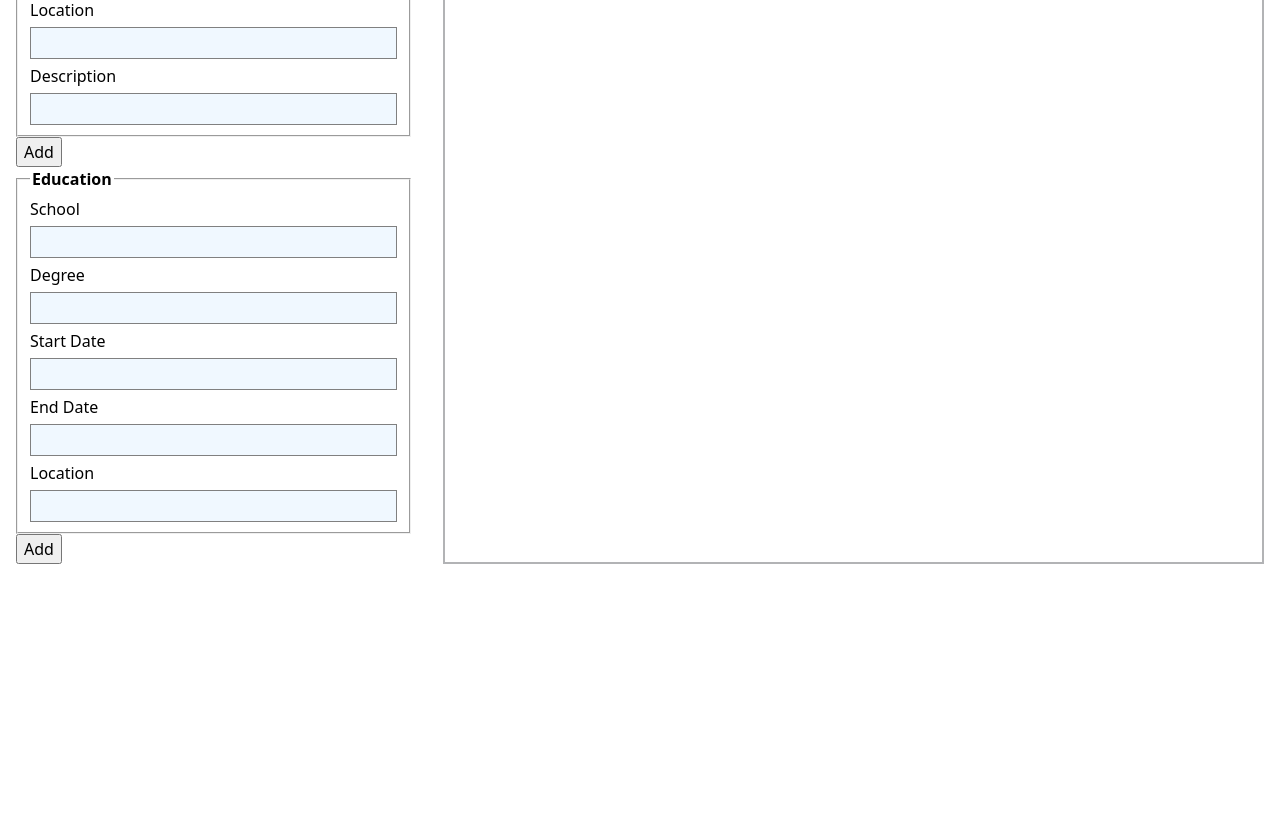
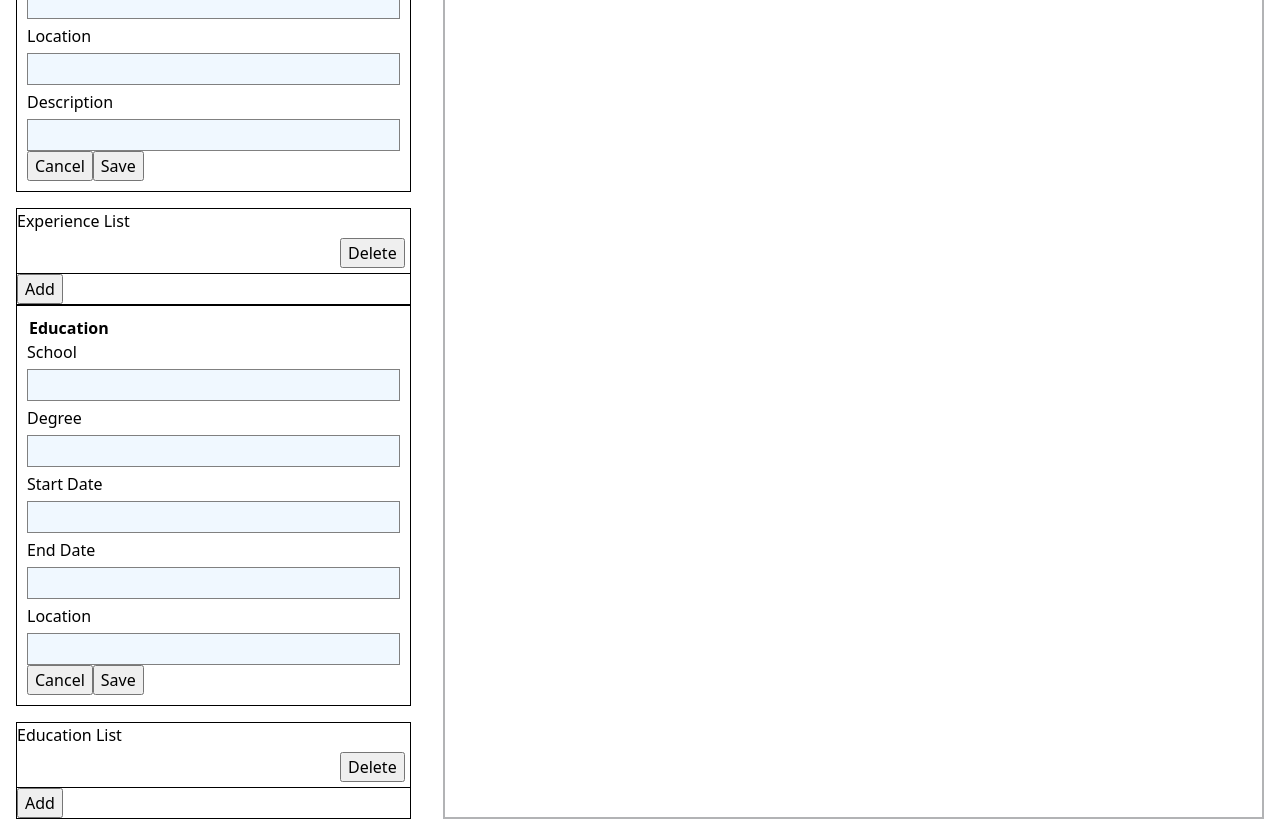
Before and after one commit to CopyypoC/odin-cv-application, a React (Vite) app: page / in a window 1280 px wide. Shown: the part 660-1495 px from the top of the page. Before the commit the page ends 1240 px from the top, so only its background shows below. Built offline with nearby package versions, Linux system fonts and the light colour scheme.

Commit message:
feat: add form buttons

```diff
--- a/src/components/EducationForm.jsx
+++ b/src/components/EducationForm.jsx
@@ -4,7 +4,6 @@ export function EducationForm({ educationItem, onChange, dataMap }) {
 
   return (
     <form className="cv-form edu-form">
-      <fieldset>
       <legend>Education</legend>
 
       <div className="edu-form-data" data-uuid={educationItem.id}>
@@ -14,12 +13,7 @@ export function EducationForm({ educationItem, onChange, dataMap }) {
           id="school"
           name="school"
           onChange={(e) => {
-              onChange(
-                educationData,
-                e,
-                setEducationData,
-                educationItem.section
-              );
+            onChange(educationData, e, setEducationData, educationItem.section);
           }}
           value={educationItem.school}
         />
@@ -30,12 +24,7 @@ export function EducationForm({ educationItem, onChange, dataMap }) {
           id="degree"
           name="degree"
           onChange={(e) => {
-              onChange(
-                educationData,
-                e,
-                setEducationData,
-                educationItem.section
-              );
+            onChange(educationData, e, setEducationData, educationItem.section);
           }}
           value={educationItem.degree}
         />
@@ -46,12 +35,7 @@ export function EducationForm({ educationItem, onChange, dataMap }) {
           id="edu-start-date"
           name="startDate"
           onChange={(e) => {
-              onChange(
-                educationData,
-                e,
-                setEducationData,
-                educationItem.section
-              );
+            onChange(educationData, e, setEducationData, educationItem.section);
           }}
           value={educationItem.startDate}
         />
@@ -62,12 +46,7 @@ export function EducationForm({ educationItem, onChange, dataMap }) {
           id="edu-end-date"
           name="endDate"
           onChange={(e) => {
-              onChange(
-                educationData,
-                e,
-                setEducationData,
-                educationItem.section
-              );
+            onChange(educationData, e, setEducationData, educationItem.section);
           }}
           value={educationItem.endDate}
         />
@@ -78,17 +57,14 @@ export function EducationForm({ educationItem, onChange, dataMap }) {
           id="edu-location"
           name="location"
           onChange={(e) => {
-              onChange(
-                educationData,
-                e,
-                setEducationData,
-                educationItem.section
-              );
+            onChange(educationData, e, setEducationData, educationItem.section);
           }}
           value={educationItem.location}
         />
       </div>
-      </fieldset>
+
+      <button type="button">Cancel</button>
+      <button type="submit">Save</button>
     </form>
   );
 }
--- a/src/components/EducationList.jsx
+++ b/src/components/EducationList.jsx
@@ -1,10 +1,16 @@
 export function EducationList({ educationData }) {
   const educationItems = educationData.map((item) => {
-    return <li key={item.id}>{item.school}</li>;
+    return (
+      <li key={item.id} className="list-item">
+        <p>{item.school}</p>
+        <button type="button">Delete</button>
+      </li>
+    );
   });
 
   return (
-    <ul>
+    <ul className="edu-list">
+      <p>Education List</p>
       {educationItems}
       <button type="button">Add</button>
     </ul>
--- a/src/components/ExperienceForm.jsx
+++ b/src/components/ExperienceForm.jsx
@@ -4,7 +4,6 @@ export function ExperienceForm({ experienceItem, onChange, dataMap }) {
 
   return (
     <form className="cv-form exp-form">
-      <fieldset>
       <legend>Experience</legend>
 
       <div className="exp-form-data" data-uuid={experienceItem.id}>
@@ -104,7 +103,9 @@ export function ExperienceForm({ experienceItem, onChange, dataMap }) {
           value={experienceItem.description}
         />
       </div>
-      </fieldset>
+
+      <button type="button">Cancel</button>
+      <button type="submit">Save</button>
     </form>
   );
 }
--- a/src/components/ExperienceList.jsx
+++ b/src/components/ExperienceList.jsx
@@ -1,10 +1,16 @@
 export function ExperienceList({ experienceData }) {
   const experienceItems = experienceData.map((item) => {
-    return <li key={item.id}>{item.company}</li>;
+    return (
+      <li key={item.id} className="list-item">
+        <p>{item.company}</p>
+        <button type="button">Delete</button>
+      </li>
+    );
   });
 
   return (
-    <ul>
+    <ul className="exp-list">
+      <p>Experience List</p>
       {experienceItems}
       <button type="button">Add</button>
     </ul>
--- a/src/components/PersonalForm.jsx
+++ b/src/components/PersonalForm.jsx
@@ -5,7 +5,6 @@ export function PersonalForm({ dataMap, onChange }) {
 
   return (
     <form className="cv-form personal-form">
-      <fieldset>
       <legend>Personal Details</legend>
 
       <div
@@ -56,7 +55,6 @@ export function PersonalForm({ dataMap, onChange }) {
           }}
         />
       </div>
-      </fieldset>
     </form>
   );
 }
--- a/src/styles/App.css
+++ b/src/styles/App.css
@@ -15,6 +15,12 @@ h1 {
 .cv-form-container {
   margin: 1rem;
   grid-area: form;
+}
+
+.cv-form {
+  border: 1px solid black;
+  margin-bottom: 1rem;
+  padding: 10px;
 }
 
 legend {
@@ -35,6 +41,18 @@ input {
   padding: 3px;
 }
 
+.edu-list,
+.exp-list {
+  border: 1px solid black;
+}
+
+.list-item {
+  display: flex;
+  justify-content: space-between;
+  border-bottom: 1px solid black;
+  padding: 5px;
+}
+
 /* CV Template */
 .cv {
   grid-area: cv;
```
Lines whose indentation alone changed are shown as unchanged.
